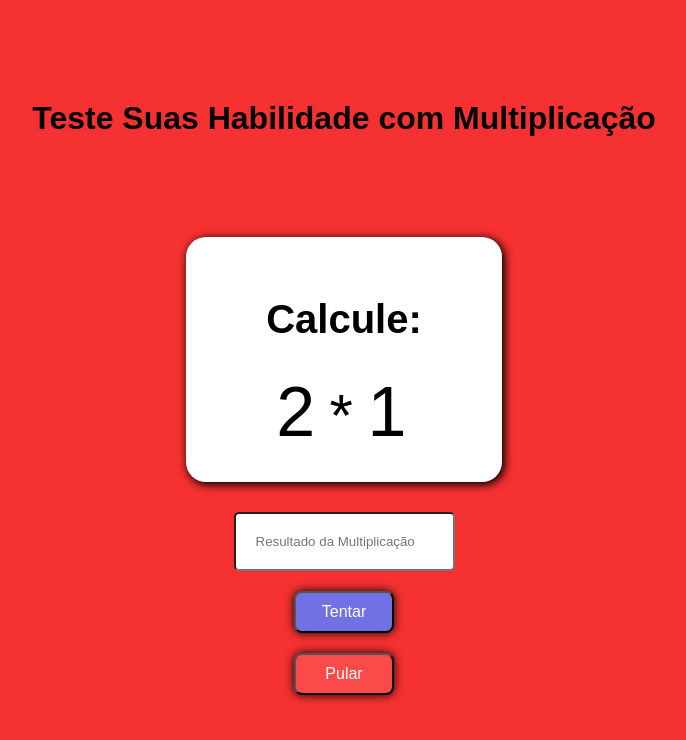
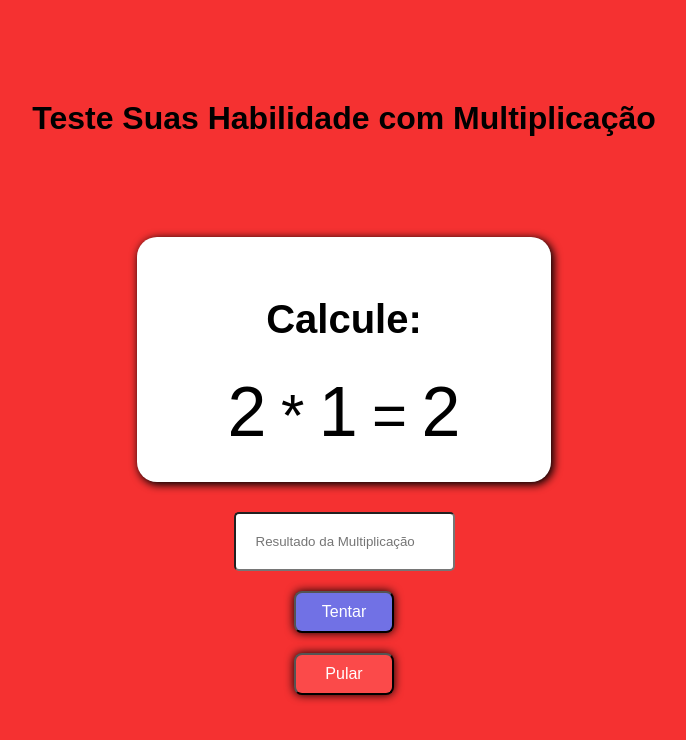
Before and after one commit to Dryzera/math-test, a plain HTML site: page index.html in a window 1280 px wide. Both pictures are taken after a click on the button "Tentar". Shown: the whole page, without its empty margins (296-982 px from the left). Drawn offline with Linux system fonts and the light colour scheme.

Commit message:
readjusting div.count for exibs result

```diff
--- a/index.html
+++ b/index.html
@@ -13,7 +13,7 @@
 
         <div class="count">
             <h2 class="title-page-main">Calcule:</h2>
-            <p id="left-number" class="left-number"></p> <span class="signal-count">*</span> <p id="right-number" class="right-number"></p>
+            <p id="left-number" class="left-number"></p> <span class="signal-count">*</span> <p id="right-number" class="right-number"></p> <span class="signal-count">=</span> <p id="correct-answer" class="right-number">?</p>
         </div>
 
         <div class="answer">
--- a/static/css/style.css
+++ b/static/css/style.css
@@ -29,6 +29,7 @@ body {
 .title-page-main {
     margin: 3rem 0;
     font-size: 4rem;
+    text-align: center;
 }
 
 .count {
--- a/static/js/script.js
+++ b/static/js/script.js
@@ -21,9 +21,11 @@ function checkToAnswer(answer, resultMultiplicate) {
         body.style.backgroundColor = '#72cb26' // se correto
     }
 
+    document.getElementById('correct-answer').textContent = resultMultiplicate;
+
     setTimeout(() => {
         location.reload();
-    }, 800);
+    }, 900);
 }
 
 let [leftNumber, rightNumber, resultMultiplicate] = generateNumbers();
```
